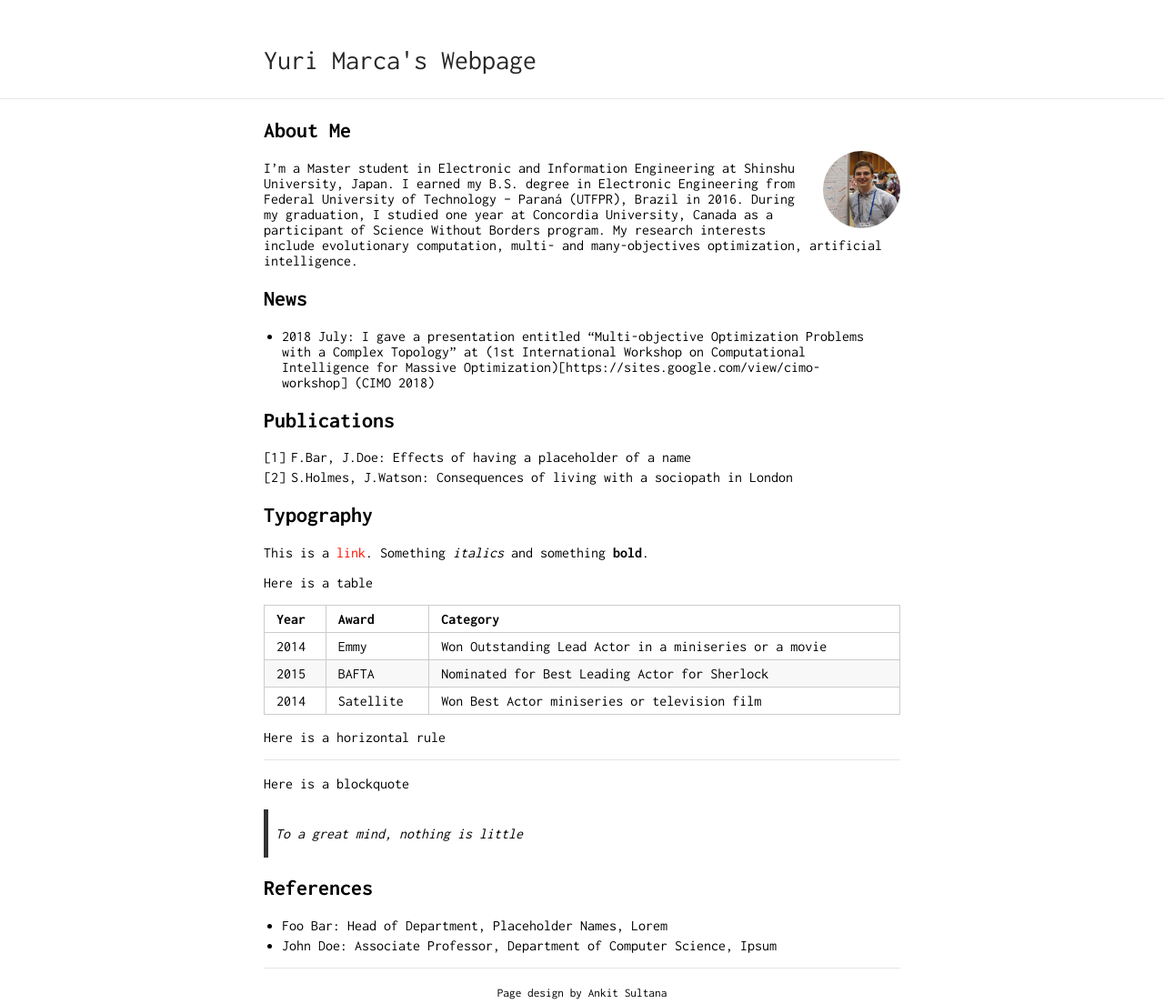
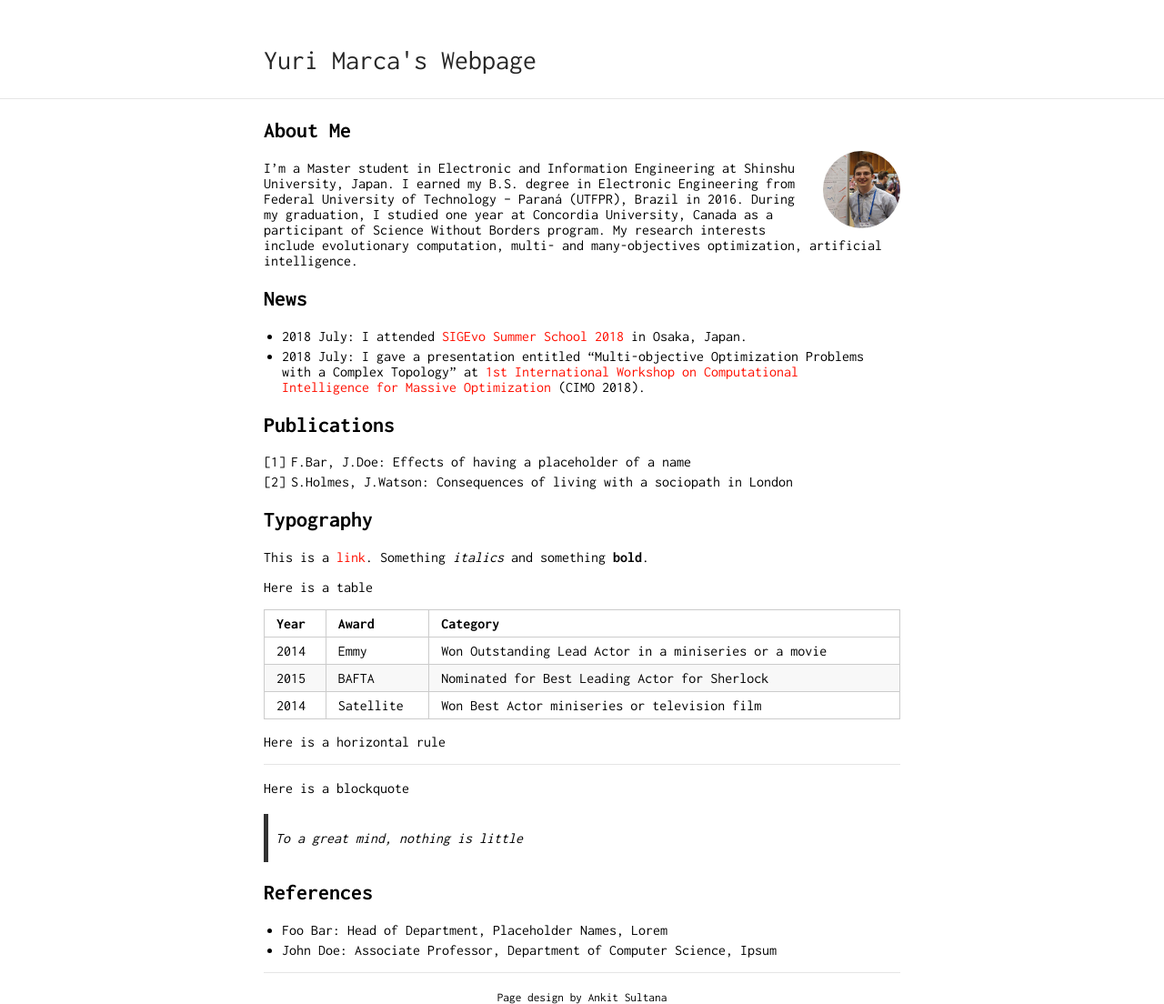
Before and after one commit to yurimarca/yurimarca.github.io, a Jekyll site: the page built from index.md, in a window 1280 px wide. Shown: the whole page at 91% size. Built offline with Jekyll 4.4.1, drawn with Linux system fonts in a browser that asks for light colours.

Commit message:
updating index: news summer school

```diff
--- a/index.md
+++ b/index.md
@@ -11,7 +11,8 @@ I'm a Master student in Electronic and Information Engineering at Shinshu Univer
 
 ## News
 
-* 2018 July: I gave a presentation entitled "Multi-objective Optimization Problems with a Complex Topology" at (1st International Workshop on Computational Intelligence for Massive Optimization)[https://sites.google.com/view/cimo-workshop] (CIMO 2018)
+* 2018 July: I attended [SIGEvo Summer School 2018](https://sigevo-summer-school-2018.github.io/) in Osaka, Japan.
+* 2018 July: I gave a presentation entitled "Multi-objective Optimization Problems with a Complex Topology" at [1st International Workshop on Computational Intelligence for Massive Optimization](https://sites.google.com/view/cimo-workshop) (CIMO 2018).
 
 ## Publications
 
```
